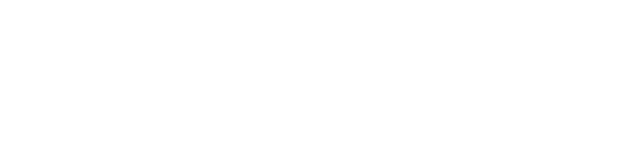
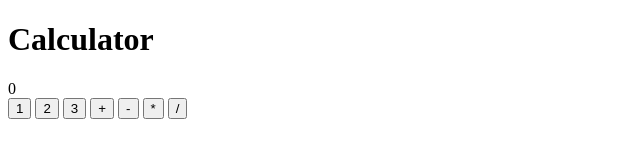
Before and after one commit to adrian1lara/calculator, a plain HTML site: page index.html in a window 1280 px wide. Shown: the whole page, without its empty margins (0-640 px from the left). Drawn offline with Linux system fonts and the light colour scheme.

Commit message:
adding display and buttons

```diff
--- a/index.html
+++ b/index.html
@@ -7,6 +7,22 @@
     <title>Calculator</title>
 </head>
 <body>
+    <h1>Calculator</h1>
+    <div class="calculator-box">
+        <div class="display">
+            0
+        </div>
+        <div class="buttons">
+            <button>1</button>
+            <button>2</button>
+            <button>3</button>
+            <button>+</button>
+            <button>-</button>
+            <button>*</button>
+            <button>/</button>
+        </div>
+    </div>
+
 
     <script src="script.js"></script>
 </body>
```
